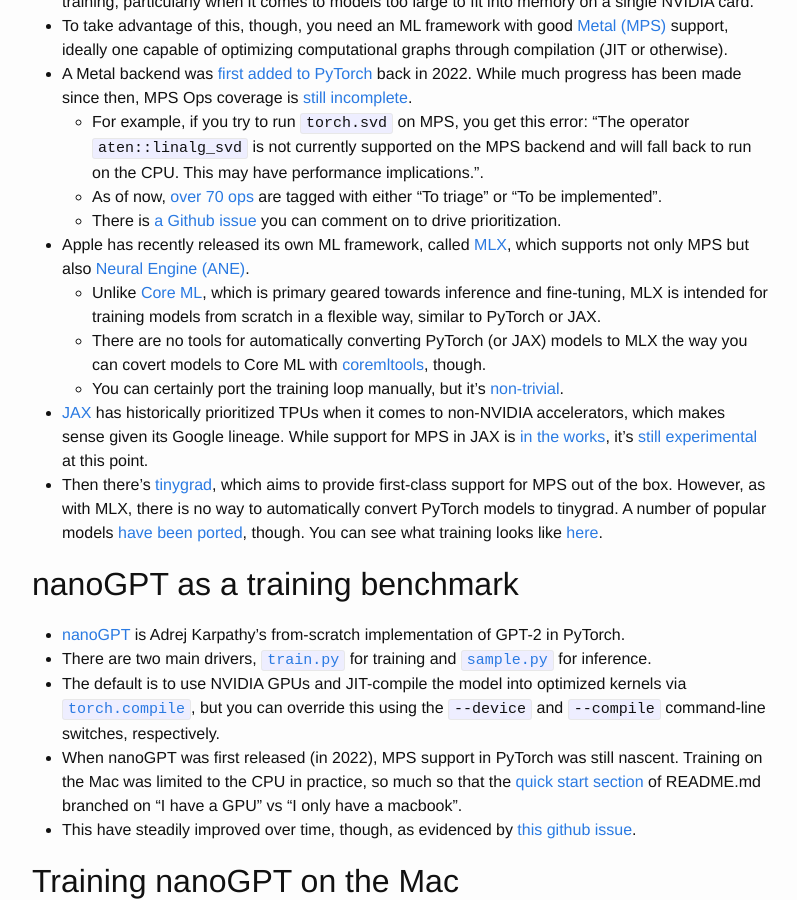
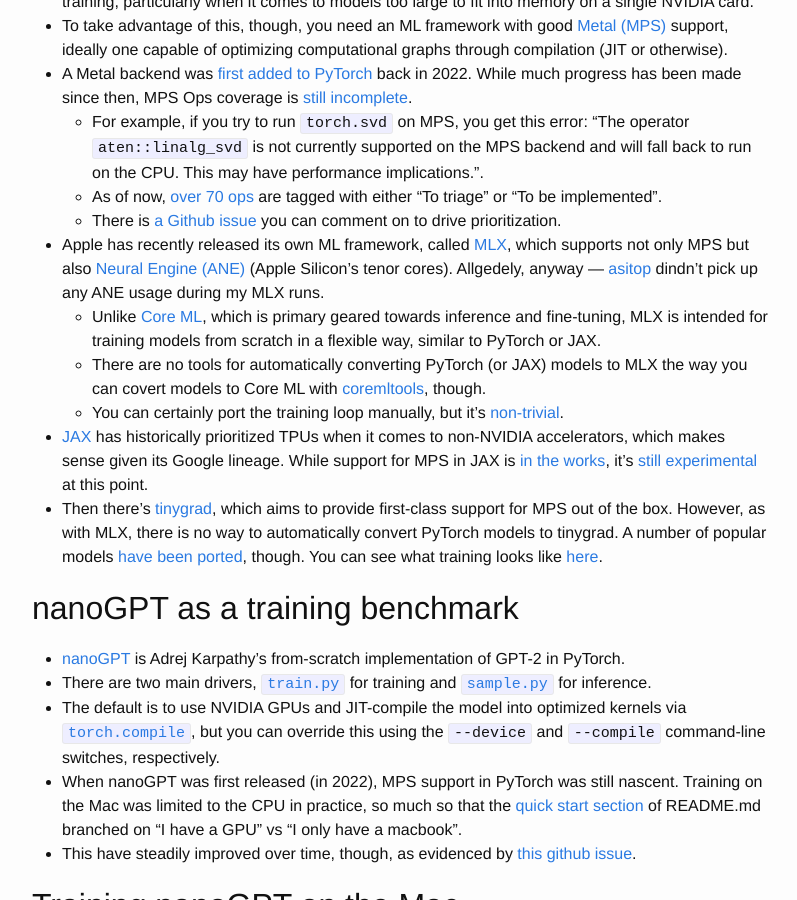
Before and after one commit to vglazer/vglazer.github.io, a Jekyll site: the page built from _posts/2025-09-16-state-of-training-on-metal.md, in a window 1280 px wide and 900 px high, scrolled down 758 px. Shown: the whole window, without its empty margins (238-1035 px from the left). Built offline with Jekyll 4.4.1, drawn with Linux system fonts in a browser that asks for light colours; nearby versions of some CDN libraries.

Commit message:
Added comment about ANEs

```diff
--- a/_posts/2025-09-16-state-of-training-on-metal.md
+++ b/_posts/2025-09-16-state-of-training-on-metal.md
@@ -21,7 +21,7 @@ categories: metal jax pytorch llms nanogpt tinygrad mlx ane asitop
   - For example, if you try to run `torch.svd` on MPS, you get this error: "The operator `aten::linalg_svd` is not currently supported on the MPS backend and will fall back to run on the CPU. This may have performance implications.".
   - As of now, [over 70 ops](https://github.com/users/kulinseth/projects/1/views/1) are tagged with either "To triage" or "To be implemented".
   - There is [a Github issue](https://github.com/pytorch/pytorch/issues/77764) you can comment on to drive prioritization.
-- Apple has recently released its own ML framework, called [MLX](https://github.com/ml-explore/mlx), which supports not only MPS but also [Neural Engine (ANE)](https://en.wikipedia.org/wiki/Neural_Engine).
+- Apple has recently released its own ML framework, called [MLX](https://github.com/ml-explore/mlx), which supports not only MPS but also [Neural Engine (ANE)](https://en.wikipedia.org/wiki/Neural_Engine) (Apple Silicon's tenor cores). Allgedely, anyway &mdash; [asitop](https://github.com/tlkh/asitop) dindn't pick up any ANE usage during my MLX runs.
   - Unlike [Core ML](https://developer.apple.com/documentation/coreml), which is primary geared towards inference and fine-tuning, MLX is intended for training models from scratch in a flexible way, similar to PyTorch or JAX.
   - There are no tools for automatically converting PyTorch (or JAX) models to MLX the way you can covert models to Core ML with [coremltools](https://github.com/apple/coremltools), though.
   - You can certainly port the training loop manually, but it's [non-trivial](https://github.com/pranavjad/mlx-gpt2).
```
